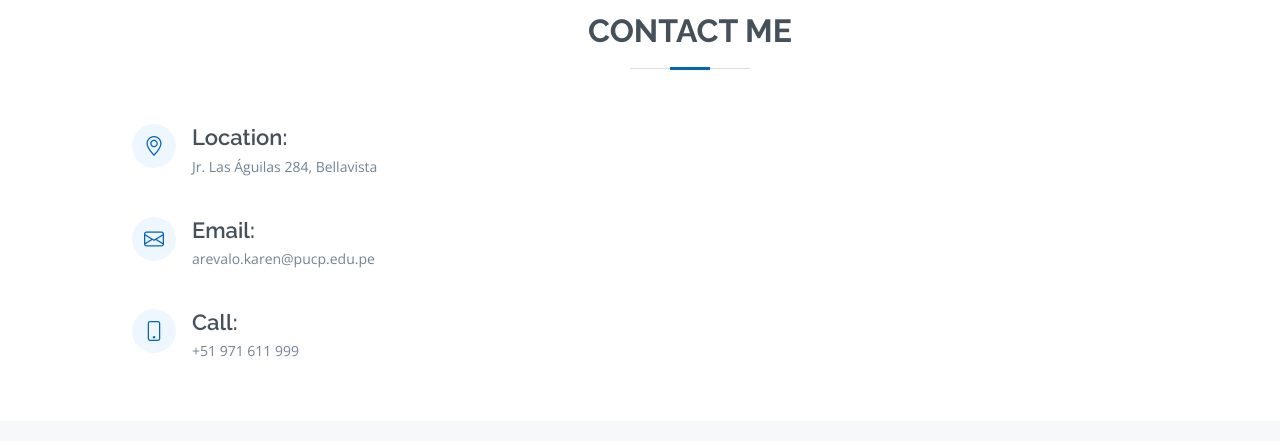
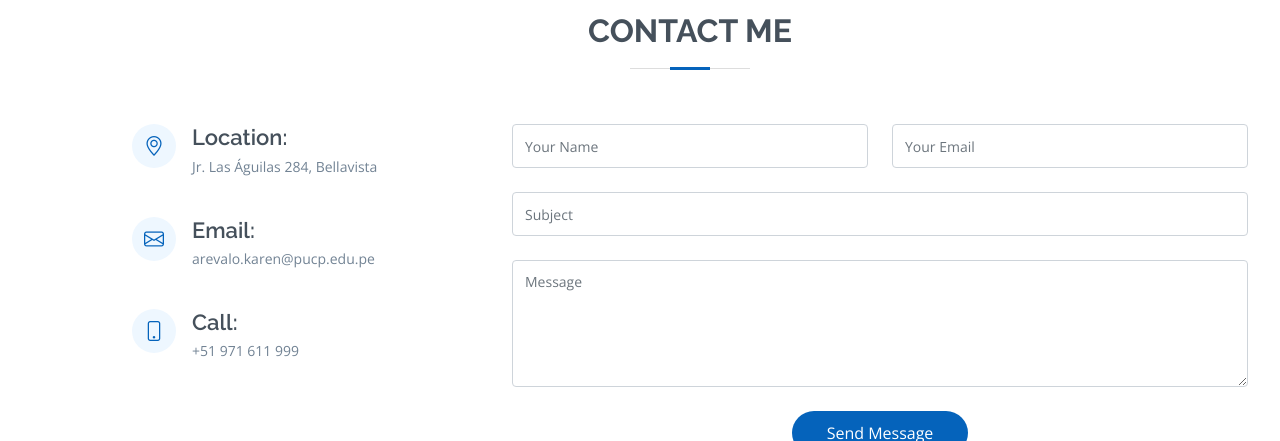
Before and after one commit to KarenArevalo/Portafolio, a plain HTML site: page index.html in a window 1280 px wide. Shown: the part 7130-7571 px from the top of the page. Drawn offline with nearby package versions, Linux system fonts and the light colour scheme.

Commit message:
Update index.html

```diff
--- a/index.html
+++ b/index.html
@@ -612,6 +612,34 @@
 
           </div>
 
+             <div class="col-lg-8 mt-5 mt-lg-0">
+
+            <form action="forms/contact.php" method="get" role="form" class="php-email-form">
+              <div class="row">
+                <div class="col-md-6 form-group">
+                  <input type="text" name="name" class="form-control" id="name" placeholder="Your Name" required>
+                </div>
+                <div class="col-md-6 form-group mt-3 mt-md-0">
+                  <input type="email" class="form-control" name="email" id="email" placeholder="Your Email" required>
+                </div>
+              </div>
+              <div class="form-group mt-3">
+                <input type="text" class="form-control" name="subject" id="subject" placeholder="Subject" required>
+              </div>
+              <div class="form-group mt-3">
+                <textarea class="form-control" name="message" rows="5" placeholder="Message" required></textarea>
+              </div>
+              <div class="my-3">
+                <div class="loading">Loading</div>
+                <div class="error-message"></div>
+                <div class="sent-message">Your message has been sent. Thank you!</div>
+              </div>
+              <div class="text-center"><button type="submit">Send Message</button></div>
+            </form>
+
+          </div>
+
+
        </div>
 
       </div>
```
